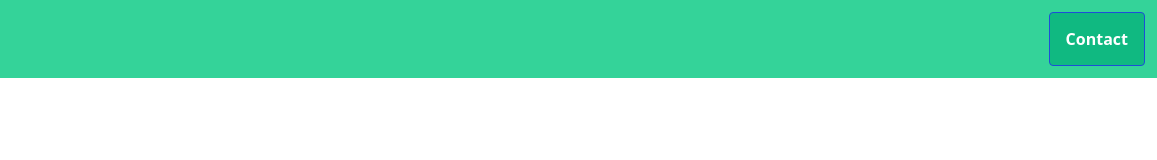
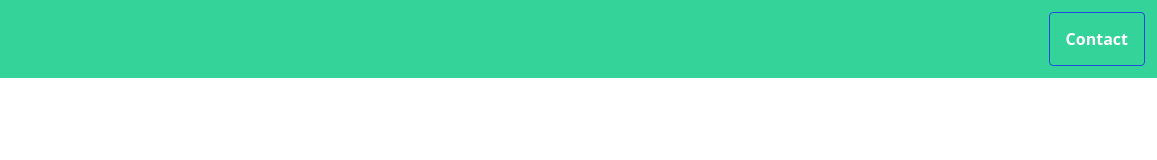
Before and after one commit to thesharmas/embed.capital, a plain HTML site: page index.html in a window 1280 px wide. Shown: the full height of the page, 123-1280 px from the left. Drawn offline with nearby package versions, Linux system fonts and the light colour scheme.

Commit message:
Change color

```diff
--- a/index.html
+++ b/index.html
@@ -14,7 +14,7 @@
                 <p> Embed.Capital </p>
             </div>
             <ul class="flex flex-row">
-                <button class="bg-green-500 hover:bg-green-400 text-white font-bold py-2 px-4 border border-blue-700 rounded">
+                <button class="bg-green-400 hover:bg-green-400 text-white font-bold py-2 px-4 border border-blue-700 rounded">
                 Contact</button>
             </ul>
         </nav>
```
